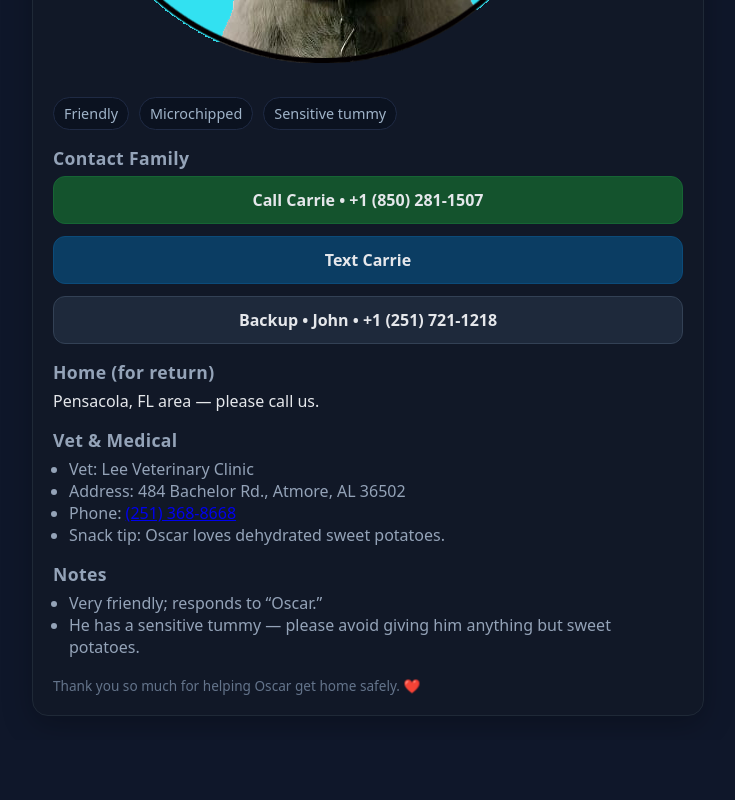
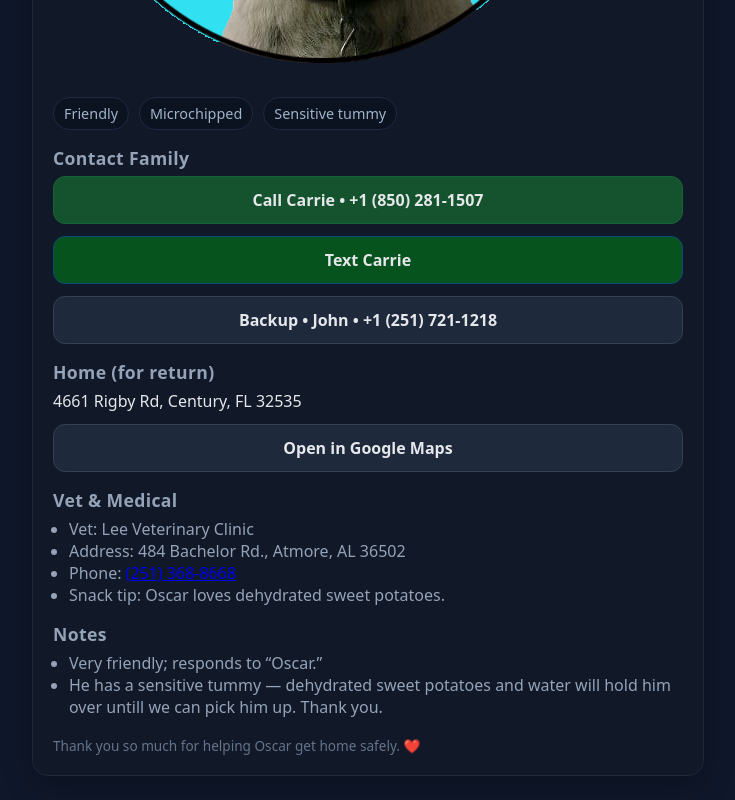
Before and after one commit to InfectedSaint/pet-oscar, a plain HTML site: page index.html in a window 1280 px wide. Shown: the part 595-1395 px from the top of the page, without its empty margins (272-1007 px from the left). Before the commit the page ends 1335 px from the top, so only its background shows below. Drawn offline with Linux system fonts and the light colour scheme.

Commit message:
Revise contact details and location for found dog map
Updated contact information and home address for Oscar.

```diff
--- a/index.html
+++ b/index.html
@@ -15,7 +15,7 @@
     .btn{display:block;text-decoration:none;background:#1e293b;border:1px solid #334155;padding:12px 14px;border-radius:12px;color:var(--fg);font-weight:600;text-align:center}
     .btn:hover{border-color:#475569}
     .btn.call{background:#14532d;border-color:#166534}
-    .btn.sms{background:#0b3d63;border-color:#0b4b7a}
+    .btn.sms{background:#06531d;border-color:#0b4b7a}
     .list{margin:0;padding-left:16px;color:var(--muted)}
     .row{display:flex;gap:10px;flex-wrap:wrap}
     .tag{padding:6px 10px;border-radius:999px;background:#0b1220;border:1px solid #1f2a44;color:#9fb3c8;font-size:.9rem}
@@ -27,7 +27,6 @@
     <div class="card">
       <h1>Found Dog: <strong>Oscar</strong></h1>
 
-      <!-- Oscar's Image -->
       <img src="oscar.png" alt="Oscar the dog" style="max-width:100%; border-radius:12px; margin:16px 0;">
 
       <div class="row" aria-hidden="true">
@@ -45,7 +44,9 @@
 
       <h2>Home (for return)</h2>
       <div class="grid">
-        <div>Pensacola, FL area — please call us.</div>
+        <div>4661 Rigby Rd, Century, FL 32535</div>
+        <a class="btn" target="_blank" rel="noopener"
+           href="https://maps.google.com/?q=4661+Rigby+Rd+Century+FL+32535">Open in Google Maps</a>
       </div>
 
       <h2>Vet & Medical</h2>
@@ -59,7 +60,7 @@
       <h2>Notes</h2>
       <ul class="list">
         <li>Very friendly; responds to “Oscar.”</li>
-        <li>He has a sensitive tummy — please avoid giving him anything but sweet potatoes.</li>
+        <li>He has a sensitive tummy — dehydrated sweet potatoes and water will hold him over untill we can pick him up. Thank you.</li>
       </ul>
 
       <footer>
```
